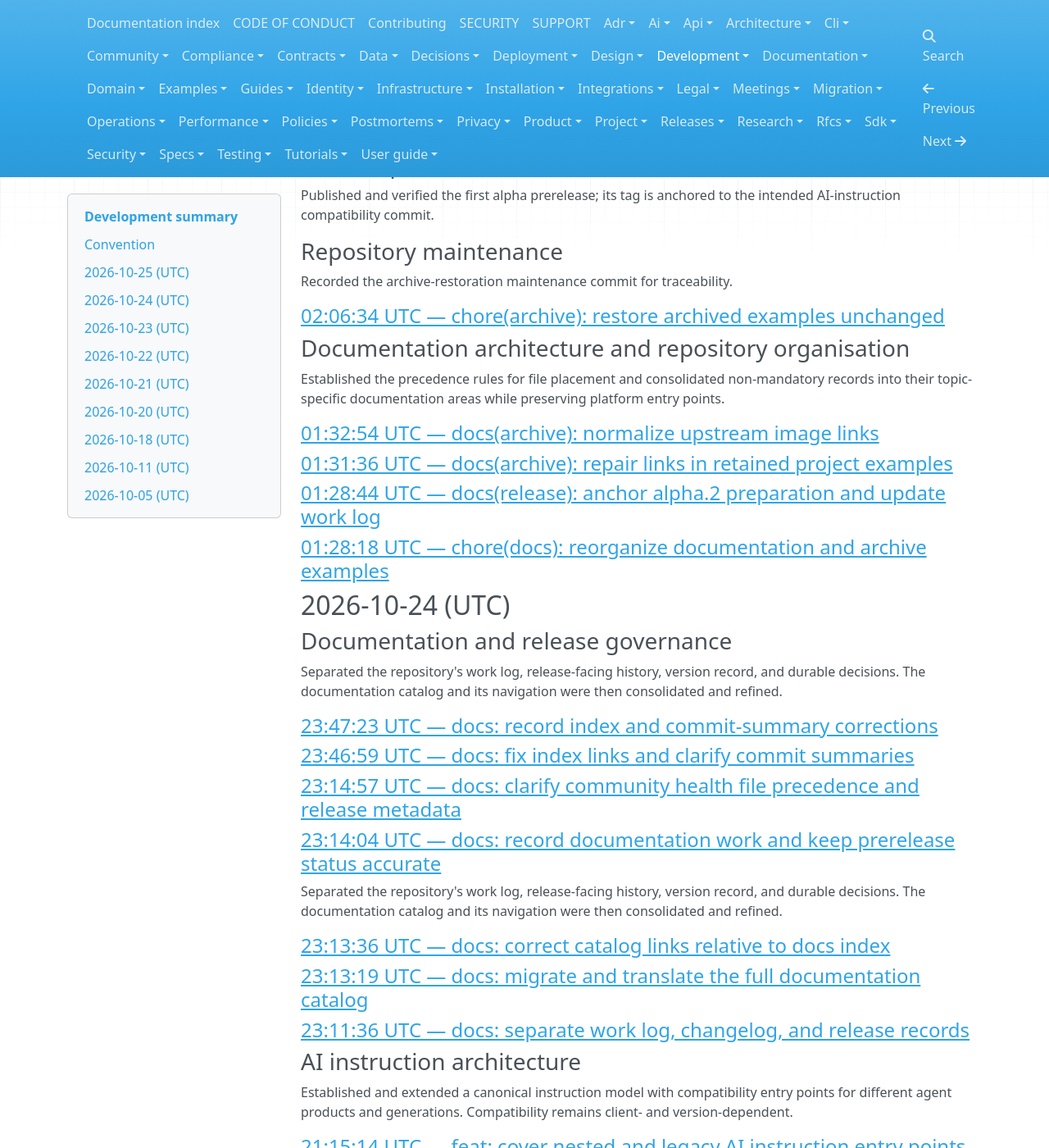
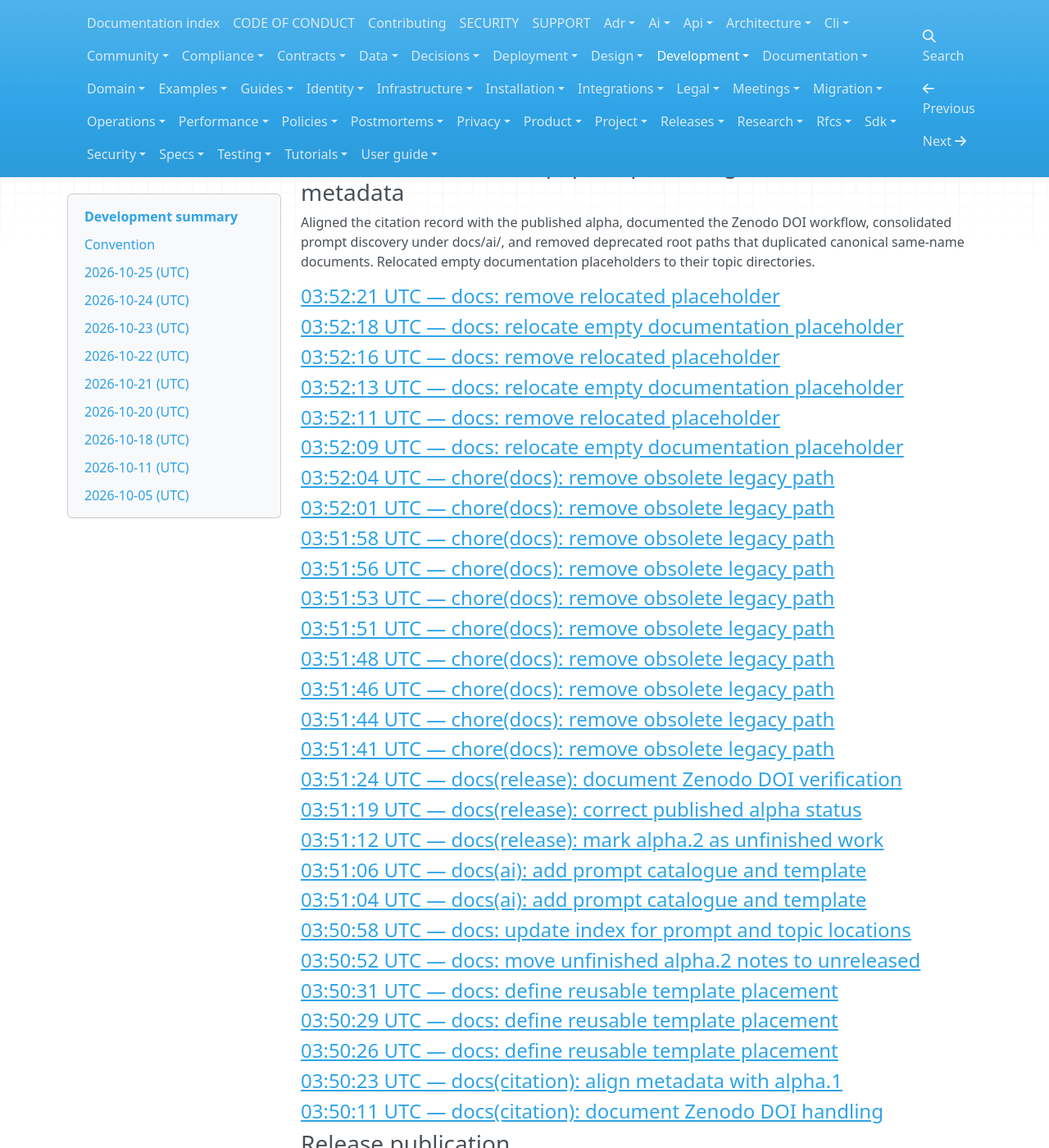
Before and after one commit to sandokanCat/.github, an MkDocs documentation site: the page built from docs/development/WORK_LOG.md, in a window 1280 px wide and 1400 px high, scrolled down 571 px. Shown: the whole window at 82% size. Built offline with MkDocs 1.6.1, drawn with Linux system fonts in a browser that asks for light colours; nearby versions of some CDN libraries.

Commit message:
docs: record repository cleanup and citation workflow

```diff
--- a/docs/development/WORK_LOG.md
+++ b/docs/development/WORK_LOG.md
@@ -12,6 +12,39 @@ This file is the repository's chronological work log. It summarizes work by UTC
 - See [CONTRIBUTING.md](../CONTRIBUTING.md) for maintenance rules and [index.md](../index.md) for the documentation entry point.
 
 ## 2026-10-25 (UTC)
+
+### Documentation cleanup, prompt catalogue, and citation metadata
+
+Aligned the citation record with the published alpha, documented the Zenodo DOI workflow, consolidated prompt discovery under docs/ai/, and removed deprecated root paths that duplicated canonical same-name documents. Relocated empty documentation placeholders to their topic directories.
+
+#### [03:52:21 UTC — docs: remove relocated placeholder](https://github.com/sandokanCat/.github/commit/d8f656d9e0530f77e208879628ca9cee54844419)
+#### [03:52:18 UTC — docs: relocate empty documentation placeholder](https://github.com/sandokanCat/.github/commit/a885489c85990403e9eb9b2b08d76bdac316dd9b)
+#### [03:52:16 UTC — docs: remove relocated placeholder](https://github.com/sandokanCat/.github/commit/6c96528fcf1c68f793c6545c263be4b6e1318295)
+#### [03:52:13 UTC — docs: relocate empty documentation placeholder](https://github.com/sandokanCat/.github/commit/923492723cd5073311fe1c3e5cb2a147f61b1f8d)
+#### [03:52:11 UTC — docs: remove relocated placeholder](https://github.com/sandokanCat/.github/commit/fb0637736b5c7dd092d2b7379175aa466c4fee97)
+#### [03:52:09 UTC — docs: relocate empty documentation placeholder](https://github.com/sandokanCat/.github/commit/d8429b1f4613312c73525c32e9891eeae579fc9e)
+#### [03:52:04 UTC — chore(docs): remove obsolete legacy path](https://github.com/sandokanCat/.github/commit/8126a3fdaa91d4ca524e7d8065ebb28fadebc6a1)
+#### [03:52:01 UTC — chore(docs): remove obsolete legacy path](https://github.com/sandokanCat/.github/commit/f719727300105ef55d4df0e821bdc98efc4a642e)
+#### [03:51:58 UTC — chore(docs): remove obsolete legacy path](https://github.com/sandokanCat/.github/commit/e1de76fd1b60237b9f0878521e855d7dd2127e42)
+#### [03:51:56 UTC — chore(docs): remove obsolete legacy path](https://github.com/sandokanCat/.github/commit/e343c2d76cfc1ef79fb9fb20c19626f11292de25)
+#### [03:51:53 UTC — chore(docs): remove obsolete legacy path](https://github.com/sandokanCat/.github/commit/99d2de120cc33b6102baa1f4fc2df624fa08a890)
+#### [03:51:51 UTC — chore(docs): remove obsolete legacy path](https://github.com/sandokanCat/.github/commit/000d25bed3ac0a752df9c5e8128fb25832eaaba6)
+#### [03:51:48 UTC — chore(docs): remove obsolete legacy path](https://github.com/sandokanCat/.github/commit/9045f9c5feedb7392f202e38caadedbd6ec812ea)
+#### [03:51:46 UTC — chore(docs): remove obsolete legacy path](https://github.com/sandokanCat/.github/commit/7f41282392764c7fb9e00d09fa7a7e929f48c735)
+#### [03:51:44 UTC — chore(docs): remove obsolete legacy path](https://github.com/sandokanCat/.github/commit/9a6c729258d7fdc543893d449e0210e98044bd23)
+#### [03:51:41 UTC — chore(docs): remove obsolete legacy path](https://github.com/sandokanCat/.github/commit/f23e82c0a9dead289e7df092774831b8f8758326)
+#### [03:51:24 UTC — docs(release): document Zenodo DOI verification](https://github.com/sandokanCat/.github/commit/3842426a30828082803b7c46eeb5f574b7ce1227)
+#### [03:51:19 UTC — docs(release): correct published alpha status](https://github.com/sandokanCat/.github/commit/98e3930f00010ae367fc165befbabb0ec9f3a3c6)
+#### [03:51:12 UTC — docs(release): mark alpha.2 as unfinished work](https://github.com/sandokanCat/.github/commit/5dd53e4868876c14277b722a65a63da5adb9d893)
+#### [03:51:06 UTC — docs(ai): add prompt catalogue and template](https://github.com/sandokanCat/.github/commit/8afb046376d7bfa95f8340b02e1a3e8cc32b344f)
+#### [03:51:04 UTC — docs(ai): add prompt catalogue and template](https://github.com/sandokanCat/.github/commit/c8f9910c3f7752b18bbd5e59fb2e70b2d3617983)
+#### [03:50:58 UTC — docs: update index for prompt and topic locations](https://github.com/sandokanCat/.github/commit/62d637d9a581ef4b63318f626bb1458253075cb6)
+#### [03:50:52 UTC — docs: move unfinished alpha.2 notes to unreleased](https://github.com/sandokanCat/.github/commit/109965076b8b07fc772408ba494c25cfaa739f65)
+#### [03:50:31 UTC — docs: define reusable template placement](https://github.com/sandokanCat/.github/commit/0285e7c2831e227ffabf290261c68462b767eb39)
+#### [03:50:29 UTC — docs: define reusable template placement](https://github.com/sandokanCat/.github/commit/c29d79508af734974cb5db6665437000fd43f26a)
+#### [03:50:26 UTC — docs: define reusable template placement](https://github.com/sandokanCat/.github/commit/c31c5e8dd4d4b3051581f5e0cc13c66fce185043)
+#### [03:50:23 UTC — docs(citation): align metadata with alpha.1](https://github.com/sandokanCat/.github/commit/dc710b6f97b708fb22eacf2e14ad21a7c23dc1fa)
+#### [03:50:11 UTC — docs(citation): document Zenodo DOI handling](https://github.com/sandokanCat/.github/commit/647961f8a3dd872863653ce9460a9ac7c1c6e202)
 
 ### Release publication
 
```
